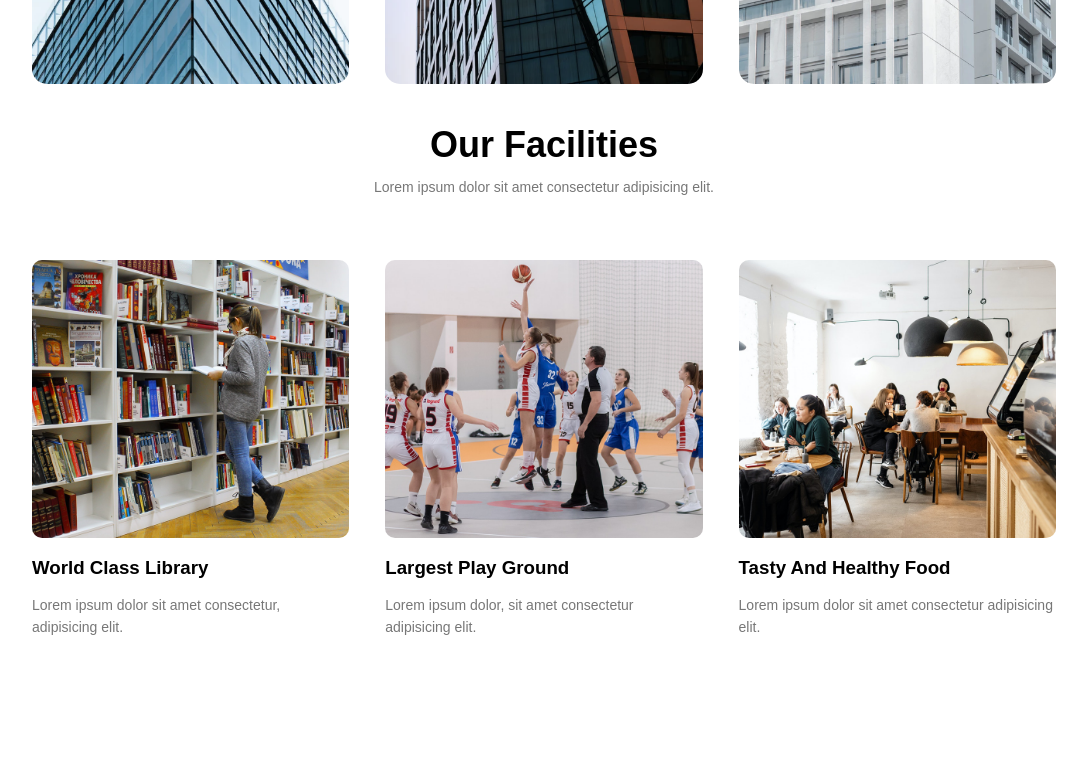
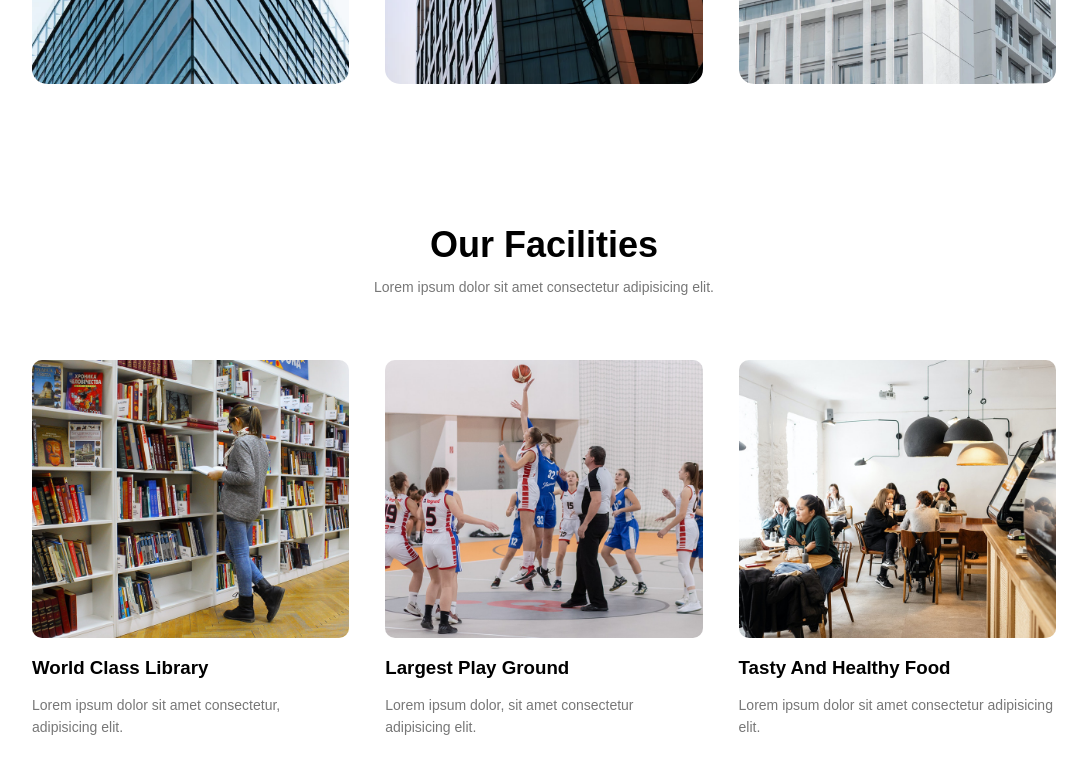
Before and after one commit to mohdadil2k/university-website, a plain HTML site: page index.html in a window 1280 px wide. Shown: the part 1840-2616 px from the top of the page, without its empty margins (96-1183 px from the left). Drawn offline with Linux system fonts and the light colour scheme.

Commit message:
third change

```diff
--- a/style.css
+++ b/style.css
@@ -242,7 +242,7 @@ p{
 /* facilites */
 .facilities{
     width: 80%;
-    margin: auto;
+    margin:100px auto 0;
     text-align: center;
 }
 
```
